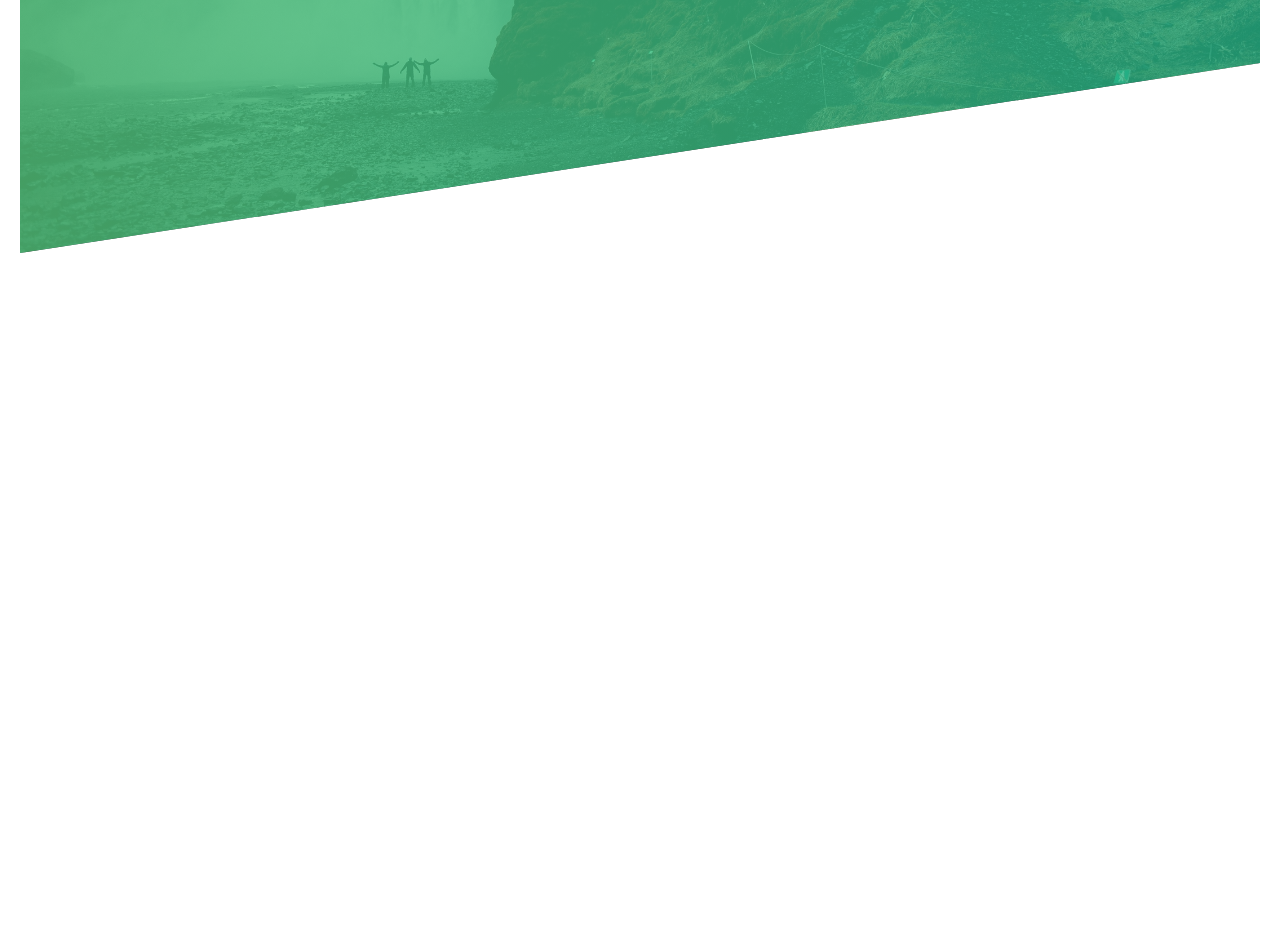
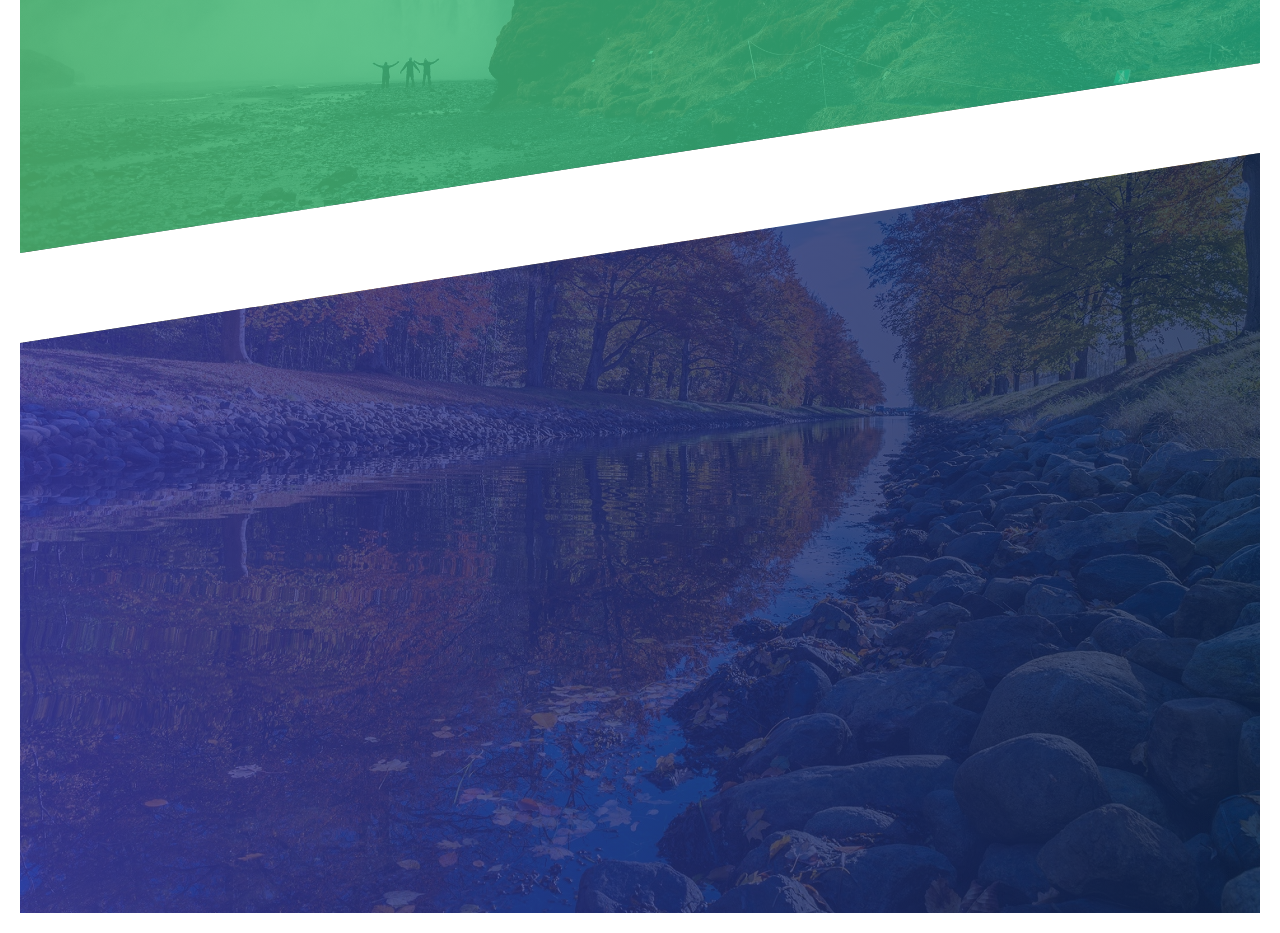
Before and after one commit to frizz2348/moderncss, a plain HTML site: page index/index.html in a window 1280 px wide. Shown: the part 527-1460 px from the top of the page. Before the commit the page ends 800 px from the top, so only its background shows below. Drawn offline with Linux system fonts and the light colour scheme.

Commit message:
Just random samples

```diff
--- a/index/index.html
+++ b/index/index.html
@@ -29,6 +29,12 @@
     </header>
 
 
+    <header class="header second">
+        <div class="text-box ">
+            <div class="header-box">
+            </div>
+        </div>
+    </header>
 
 </body>
 
--- a/index/style.scss
+++ b/index/style.scss
@@ -174,3 +174,9 @@ title {
 head {
     border-color: blue;
 }
+
+.second {
+    clip-path: polygon(0% 25%, 100% 0%, 100% 100%, 0% 100%);
+    background: linear-gradient(to right, rgba(55, 57, 163, 0.8), rgba(14, 36, 77, 0.8)), url('./images/pexels-inge-wallumrød-223022.jpg') bottom ;
+    margin-top: -100px;
+}
```
Also changed, not shown: index/style.css, 1 other file.
